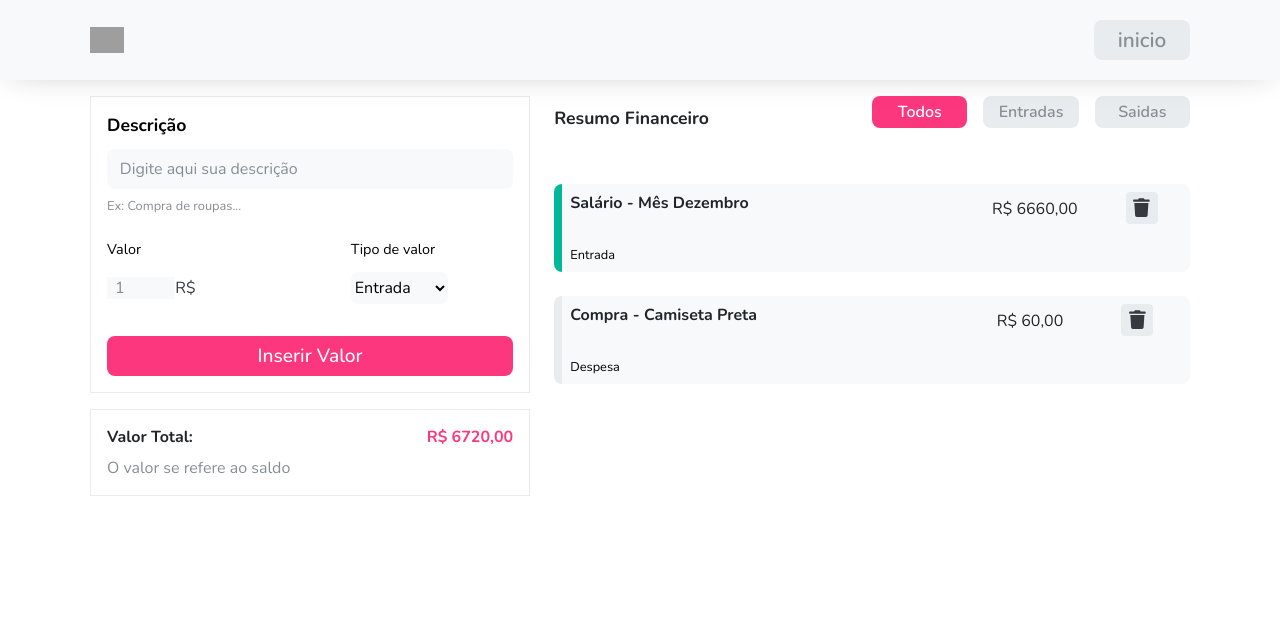
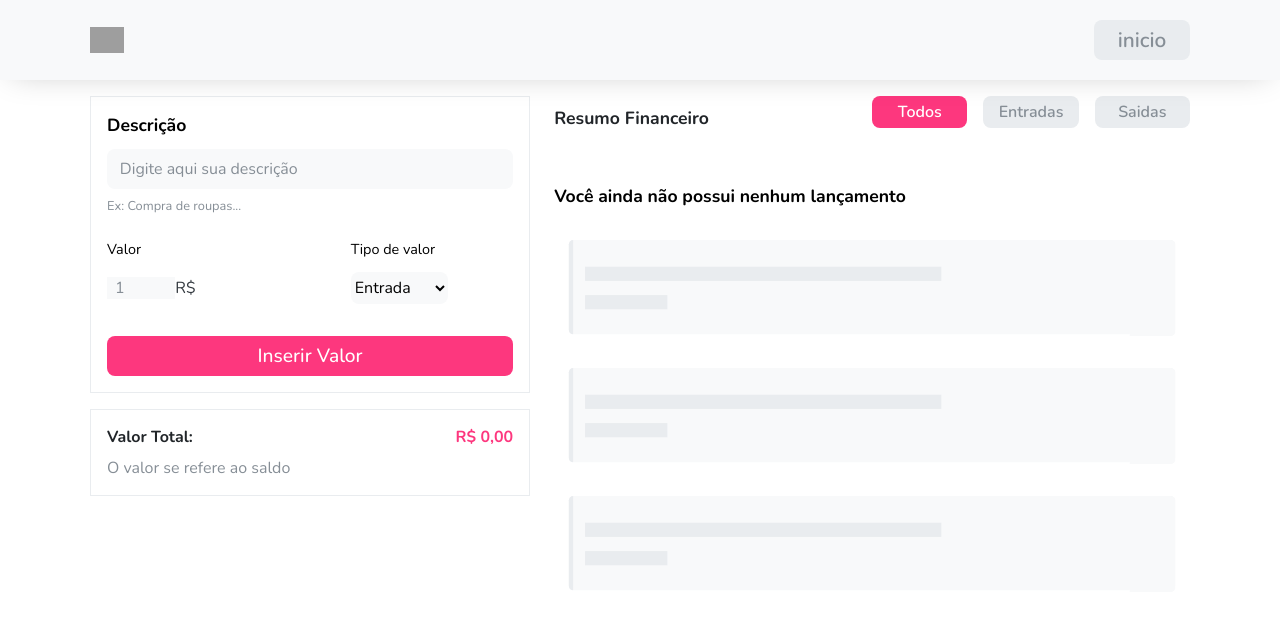
Before and after one commit to NattanSilva/nu-kenzie, a React (Vite) app: page / in a window 1280 px wide. Both pictures are taken after a click on the button "Iniciar". Shown: the top 628 px of the page. Built offline with nearby package versions, Linux system fonts and the light colour scheme; grey boxes are pictures that could not be loaded.

Commit message:
Fix: void item css

```diff
--- a/src/Components/VoidItem/VoidItem.css
+++ b/src/Components/VoidItem/VoidItem.css
@@ -6,10 +6,51 @@
 }
 
 .item__title {
-  font-size: .875rem;
+  font-size: 0.875rem;
 }
 
 .no__card__image {
   width: 100%;
+  height: 100%;
   height: 3rem;
 }
+
+@media (min-width: 360px) {
+  .item__title {
+    font-size: 1rem;
+  }
+
+  .no__card__image {
+    height: 4rem;
+  }
+}
+
+@media (min-width: 760px) {
+  .item__title {
+    font-size: 1.5rem;
+  }
+
+  .no__card__image {
+    height: 10rem;
+  }
+}
+
+@media (min-width: 1000px) {
+  .item__title {
+    font-size: 1.2rem;
+  }
+
+  .no__card__image {
+    height: 8rem;
+  }
+}
+
+@media (min-width: 1200px) {
+  .item__title {
+    font-size: 1.1rem;
+  }
+
+  .no__card__image {
+    height: 6rem;
+  }
+}
--- a/src/Pages/Home/Home.jsx
+++ b/src/Pages/Home/Home.jsx
@@ -8,18 +8,7 @@ import { VoidItem } from "../../Components/VoidItem/VoidItem";
 import "./Home.css";
 
 function Home({ pageReturn }) {
-  const [dataBase, setDataBase] = useState([
-    {
-      title: "Salário - Mês Dezembro",
-      type: "Entrada",
-      value: 6660.0,
-    },
-    {
-      title: "Compra - Camiseta Preta",
-      type: "Despesa",
-      value: 60.0,
-    },
-  ]);
+  const [dataBase, setDataBase] = useState([]);
 
   return (
     <section className="home">
```
